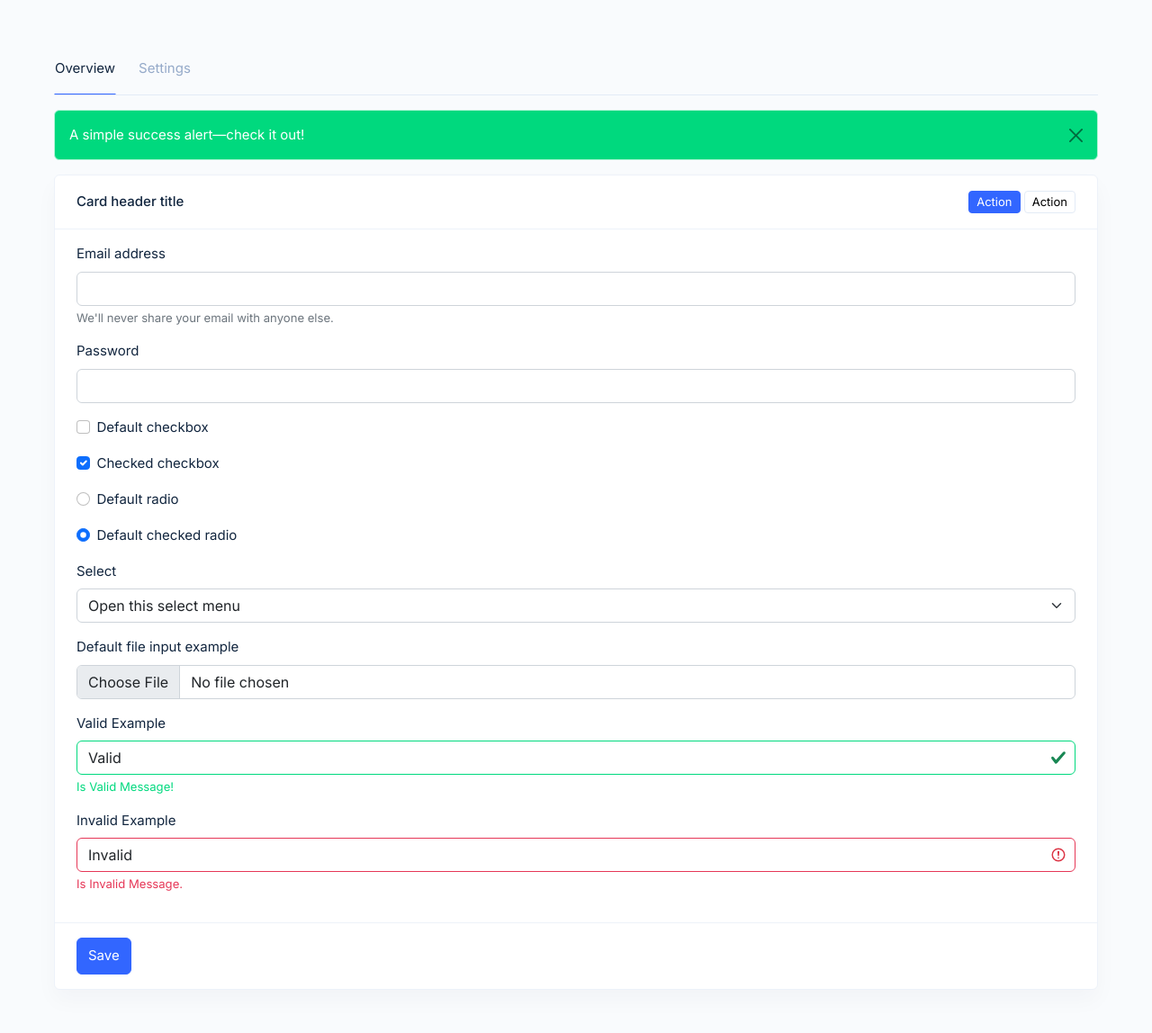
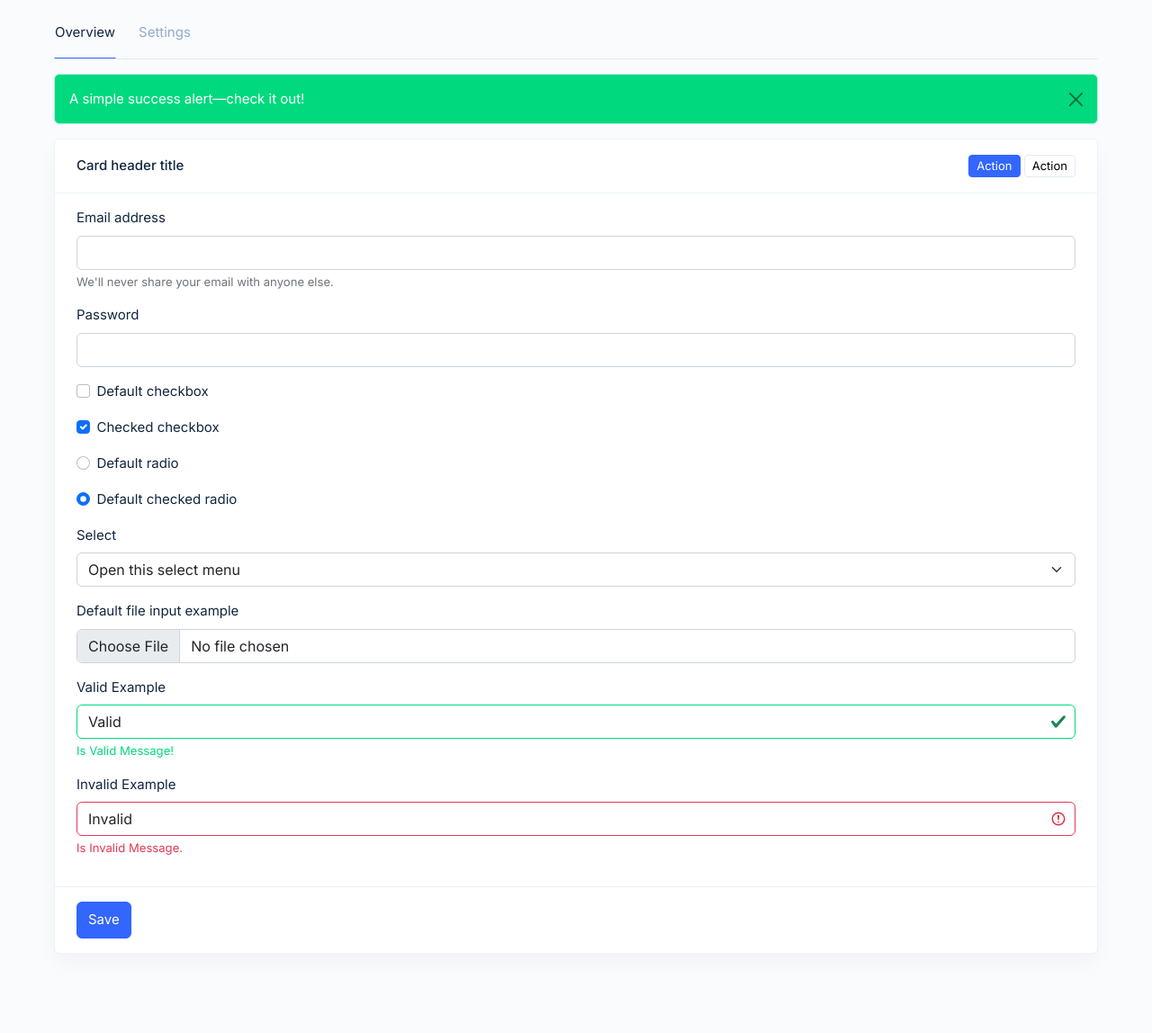
Before and after one commit to 29next/app-ui-framework, a Jekyll site: the page built from docs/example-app/index.html, in a window 1280 px wide. Shown: the whole page at 90% size. Built offline with Jekyll 4.4.1, drawn with Linux system fonts in a browser that asks for light colours; after the commit the page ends 1084 px from its top, so only the background shows below that.

Commit message:
improve margins

```diff
--- a/docs/example-app/index.html
+++ b/docs/example-app/index.html
@@ -15,7 +15,7 @@
 </head>
 
 <body>
-    <div class="m-5">
+    <div class="mx-5 my-2">
         <div class="container-fluid">
                 <ul class="nav nav-tabs mb-3">
                     <li class="nav-item">
--- a/docs/example-app/settings.html
+++ b/docs/example-app/settings.html
@@ -15,7 +15,7 @@
 </head>
 
 <body>
-    <div class="m-5">
+    <div class="mx-5 my-2">
         <div class="container-fluid">
             <ul class="nav nav-tabs mb-3">
                 <li class="nav-item">
```
